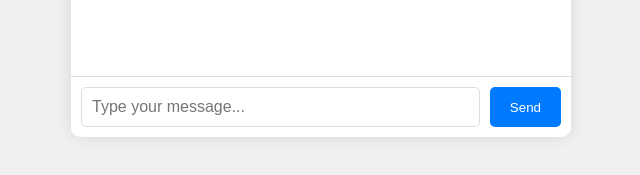
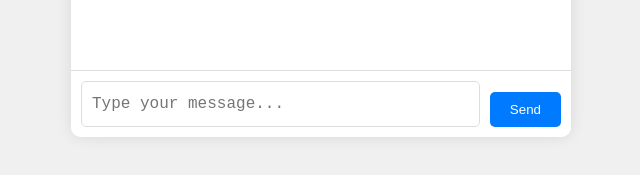
Before and after one commit to Coumardi/SAGE-XR, a React (Create React App) app in the folder frontend/: page / in a window 1280 px wide. Shown: the part 563-738 px from the top of the page, without its empty margins (319-959 px from the left). Built offline with nearby package versions, Linux system fonts and the light colour scheme.

Commit message:
SAGE-64: Enhanced text input box to be scrollable for larger messages.

```diff
--- a/frontend/src/App.css
+++ b/frontend/src/App.css
@@ -1,4 +1,4 @@
-/* src/App.css */
+/* App.css */
 body {
   margin: 0;
   padding: 0;
@@ -24,7 +24,7 @@ body {
 .chat-box {
   flex: 1;
   padding: 20px;
-  overflow-X: auto;
+  overflow-y: auto; /* Enable vertical scrolling */
   background-color: #ffffff;
 }
 
@@ -37,7 +37,6 @@ body {
 }
 
 .user-message {
-
   color: rgb(83, 80, 80);
   align-self: flex-end;
 }
@@ -45,6 +44,7 @@ body {
 .ai-message {
   background-color: #181515;
   align-self: flex-start;
+  color: white; /* Ensure that message from SAGE text is visible */
 }
 
 .input-area {
@@ -52,7 +52,7 @@ body {
   padding: 10px;
   border-top: 1px solid #ddd;
   background-color: white;
-
+  align-items: flex-end; /* Align input at the bottom */
 }
 
 #chat-input {
@@ -61,8 +61,15 @@ body {
   font-size: 16px;
   border: 1px solid #ddd;
   border-radius: 5px;
+  line-height: 1.5;
+  max-height: 100px; /* Set max height */
+  overflow-y: auto; /* Enable vertical scrolling */
+  resize: none; /* Disable resizing */
+  word-wrap: break-word; /* Break long words if necessary */
+  box-sizing: border-box;
+  display: block; /* Ensures it takes up the full width in flex */
+}
 
-}
 
 #send-btn {
   margin-left: 10px;
--- a/frontend/src/App.js
+++ b/frontend/src/App.js
@@ -1,34 +1,41 @@
 import './App.css';
-import React, { useState, useEffect } from 'react';
+import React, { useState, useEffect, useRef } from 'react';
 
 function App() {
-  const [messages, setMessages] = useState([]); // To store chat messages
+  const [messages, setMessages] = useState([]); // To storE chat messages
   const [userInput, setUserInput] = useState(''); // To store user input
-  const [backendMessage, setBackendMessage] = useState(''); // To store message from backend
+  const inputRef = useRef(null); // Reference to the textarea
 
   useEffect(() => {
-    // Fetch data from the backend when the component mounts
-    fetch('http://localhost:5000/')  // backend URL
+
+    fetch('http://localhost:5000/')  // Replace with backend URL
       .then(response => response.text())
-      .then(data => setBackendMessage(data))
+      .then(data => console.log(data)) // Handle backend data if needed
       .catch(error => console.error('Error fetching data from backend:', error));
   }, []);
 
   // Function to handle sending a message
   const sendMessage = () => {
     if (userInput.trim() !== "") {
-      setMessages([...messages, { type: 'user', text: userInput }]); // Add user message to chat
-      setMessages(prev => [...prev, { type: 'ai', text: backendMessage }]); // Add backend response
+      setMessages([...messages, { type: 'user', text: userInput }]); // Add user message
       setUserInput(''); // Clear input
+      inputRef.current.style.height = 'auto'; // Reset height to auto for new input
     }
   };
 
   // Function to handle pressing "Enter" key
   const handleKeyPress = (e) => {
-    if (e.key === 'Enter') {
-      e.preventDefault(); // Prevent the default behavior of Enter (such as submitting a form)
+    if (e.key === 'Enter' && !e.shiftKey) {
+      e.preventDefault(); // Prevent default behavior of Enter
       sendMessage(); // Send the message
     }
+  };
+
+  // Dynamically adjust the textarea height as the user types
+  const adjustTextareaHeight = () => {
+    const textarea = inputRef.current;
+    textarea.style.height = 'auto'; // Reset height to auto to calculate new height
+    textarea.style.height = `${textarea.scrollHeight}px`; // Adjust height based on scroll height
   };
 
   return (
@@ -45,14 +52,18 @@ function App() {
       </div>
 
       <div className="input-area">
-        <input
-          type="text"
+        <textarea
           id="chat-input"
           value={userInput}
-          onChange={(e) => setUserInput(e.target.value)}
-          onKeyPress={handleKeyPress} // Call handleKeyPress when a key is pressed
+          onChange={(e) => {
+            setUserInput(e.target.value);
+            adjustTextareaHeight(); // Adjust height as user types
+          }}
+          onKeyPress={handleKeyPress} // Handle "Enter" key press
           placeholder="Type your message..."
-          autoComplete="off"
+          ref={inputRef} // Attach ref to the textarea
+          rows={1} // Start with a single row
+          style={{ resize: 'none', overflowY: 'auto' }} // Disable manual resizing and enable vertical scroll
         />
         <button id="send-btn" onClick={sendMessage}>Send</button>
       </div>
```
